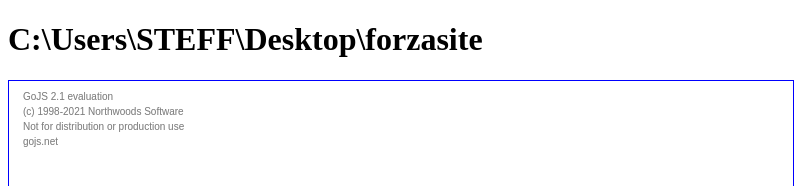
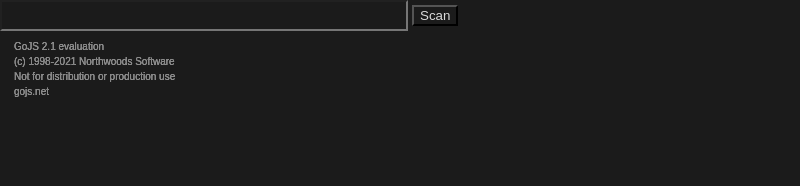
Before and after one commit to ComputerX8389/umlgenerator, an Electron app: page src/index.html in a window 800 px wide. Shown: the top 186 px of the page. Drawn offline with Linux system fonts and the light colour scheme; no server answers.

Commit message:
Added scan button

```diff
--- a/package.json
+++ b/package.json
@@ -19,7 +19,5 @@
   "devDependencies": {
     "electron": "^13.1.5"
   },
-  "dependencies": {
-    "gojs": "^2.1.45"
-  }
+  "dependencies": {}
 }
--- a/src/index.html
+++ b/src/index.html
@@ -14,7 +14,8 @@
         <script src="../libs/go-debug.js"></script>
     </head>
     <body>
-        <h1 id="PathTxt"></h1>
+        <input id="PathTxt"></input>
+        <button id="ScanBtn" type="button">Scan</button>
 
         <div id="Diagram"></div>
 
--- a/src/mainstyle.css
+++ b/src/mainstyle.css
@@ -1,14 +1,20 @@
 * {
-    background-color: white;
+    background-color: rgb(27, 27, 27);
+    color: rgb(218, 218, 218);
 }
 
 html,
 body {
-    height: 100%;
+    height: 100vh;
+    margin: 0;
+}
+
+input {
+    height: 25px;
+    width: 50%;
 }
 
 #Diagram {
-    border: solid 1px blue;
     width: 100%;
-    height: 70%;
+    height: 90%;
 }
--- a/src/renderer.js
+++ b/src/renderer.js
@@ -4,11 +4,22 @@
 // `nodeIntegration` is turned off. Use `preload.js` to
 // selectively enable features needed in the rendering
 // process.
+const diagram = new go.Diagram("Diagram");
+const $ = go.GraphObject.make;
+
 const scanner = window.api.scanner;
 const PathTxt = document.getElementById("PathTxt");
-let path = "C:\\Users\\STEFF\\Desktop\\forzasite";
+const ScanBtn = document.getElementById("ScanBtn");
 
-PathTxt.appendChild(document.createTextNode(path));
+ScanBtn.addEventListener("click", StartScan);
+
+async function StartScan() {
+    const data = await scanner.GetUML(PathTxt.value);
+
+    setupTree(data);
+    // automatic tree layout
+    diagram.layout = $(go.TreeLayout, { angle: 0 });
+}
 
 function setupTree(nodeDataArray) {
     diagram.nodeTemplate = $(
@@ -21,31 +32,8 @@ function setupTree(nodeDataArray) {
     diagram.linkTemplate = $(
         go.Link,
         { routing: go.Link.Orthogonal, corner: 5 },
-        $(go.Shape)
+        $(go.Shape, { stroke: "lightgray" })
     );
 
     diagram.model = new go.TreeModel(nodeDataArray);
 }
-
-async function getdata() {
-    const data = await scanner.GetUML(path);
-
-    setupTree(data);
-    // automatic tree layout
-    diagram.layout = $(go.TreeLayout, { angle: 0 });
-}
-
-// Diagram setup
-const diagram = new go.Diagram("Diagram");
-const $ = go.GraphObject.make;
-
-getdata();
-
-//var diagram = new go.Diagram("Diagram");
-//diagram.model = new go.GraphLinksModel(
-//    [
-//        { key: "Hello" }, // two node data, in an Array
-//        { key: "World!" },
-//    ],
-//    [{ from: "Hello", to: "World!" }] // one link data, in an Array
-//);
```
Also changed, not shown: src/scanner/files.js (+14 -2 lines), 1 other file.
